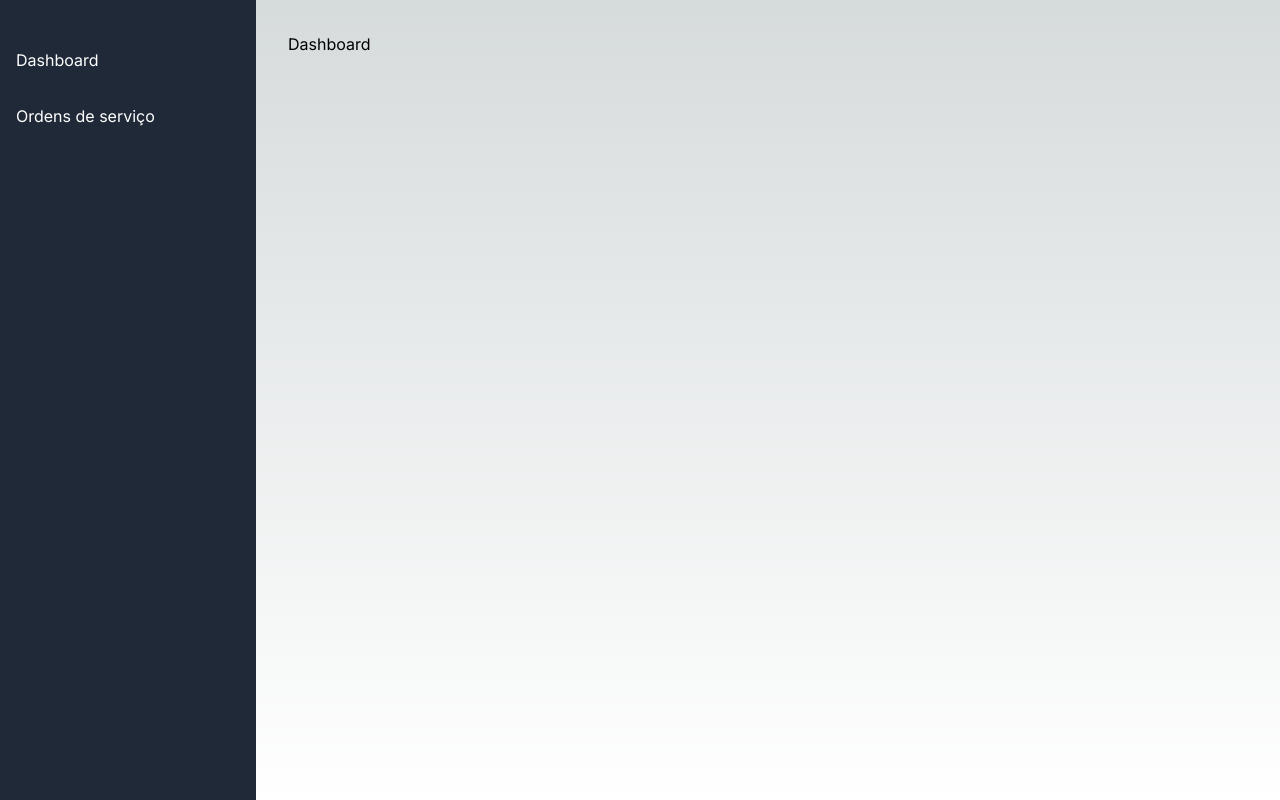
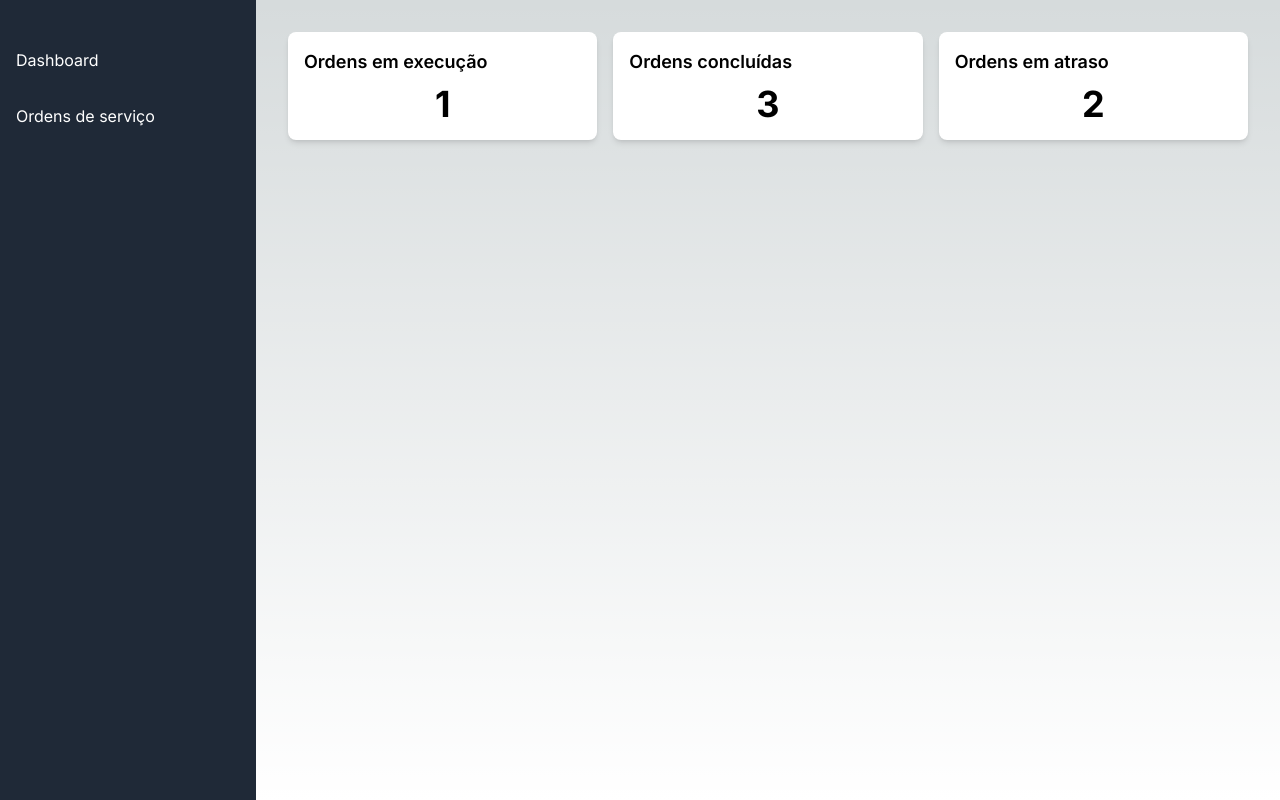
Before and after one commit to dev-marceloborba/work-order-demo-nextjs, a Next.js app: page /dashboard in a window 1280 px wide. Built offline with nearby package versions, Linux system fonts and the light colour scheme.

Commit message:
feat: initial dashboard

```diff
--- a/src/app/_data/data.ts
+++ b/src/app/_data/data.ts
@@ -3,6 +3,7 @@ const data: any[] = [
     id: 1,
     equipmentName: "Maquina de lavar LG",
     date: "16/08/2023",
+    status: "approved",
   },
 ];
 
--- /dev/null
+++ b/src/app/dashboard/_components/WorkOrderInfoCard.tsx
@@ -0,0 +1,14 @@
+export default function WorkOrderInfoCard({
+  title,
+  value,
+}: {
+  title: string;
+  value: number;
+}) {
+  return (
+    <div className="bg-white p-4 rounded-lg shadow-md">
+      <h2 className="text-lg font-semibold mb-2">{title}</h2>
+      <div className="text-4xl font-bold text-center">{value}</div>
+    </div>
+  );
+}
--- a/src/app/dashboard/page.tsx
+++ b/src/app/dashboard/page.tsx
@@ -1,3 +1,17 @@
+import WorkOrderInfoCard from "./_components/WorkOrderInfoCard";
+
 export default function Dashboard() {
-  return <p>Dashboard</p>;
+  return (
+    <div className="grid gap-4 sm:grid-cols-1 md:grid-cols-2 lg:grid-cols-3">
+      <div className="col-span-1">
+        <WorkOrderInfoCard title="Ordens em execução" value={1} />
+      </div>
+      <div className="col-span-1">
+        <WorkOrderInfoCard title="Ordens concluídas" value={3} />
+      </div>
+      <div className="col-span-1">
+        <WorkOrderInfoCard title="Ordens em atraso" value={2} />
+      </div>
+    </div>
+  );
 }
--- a/src/app/work-orders/WorkOrdersTable.tsx
+++ b/src/app/work-orders/WorkOrdersTable.tsx
@@ -6,6 +6,7 @@ import Modal from "../_components/Modal";
 import Button from "../_components/Button";
 import WorkOrderFormModal from "./_components/WorkOrderFormModal";
 import data from "../_data/data";
+import BadgeStatus from "./_components/BadgeStatus";
 
 export default function WorkOrdersTable() {
   const [isModalOpen, setIsModalOpen] = useState(false);
@@ -38,6 +39,7 @@ export default function WorkOrdersTable() {
             <Table.HeaderCell>Id</Table.HeaderCell>
             <Table.HeaderCell>Equipamento</Table.HeaderCell>
             <Table.HeaderCell>Data de criação</Table.HeaderCell>
+            <Table.HeaderCell>Status</Table.HeaderCell>
             <Table.HeaderCell>Ações</Table.HeaderCell>
           </Table.Row>
         </Table.Header>
@@ -47,6 +49,9 @@ export default function WorkOrdersTable() {
               <Table.Data>{id}</Table.Data>
               <Table.Data>{equipmentName}</Table.Data>
               <Table.Data>{date}</Table.Data>
+              <Table.Data>
+                <BadgeStatus />
+              </Table.Data>
               <Table.Data>
                 <Button
                   color="primary"
--- /dev/null
+++ b/src/app/work-orders/_components/BadgeStatus.tsx
@@ -0,0 +1,7 @@
+export default function BadgeStatus() {
+  return (
+    <div className="flex justify-center items-center w-24 h-4 bg-blue-400 rounded text-white  font-semibold py-4 px-2">
+      Aprovada
+    </div>
+  );
+}
```
